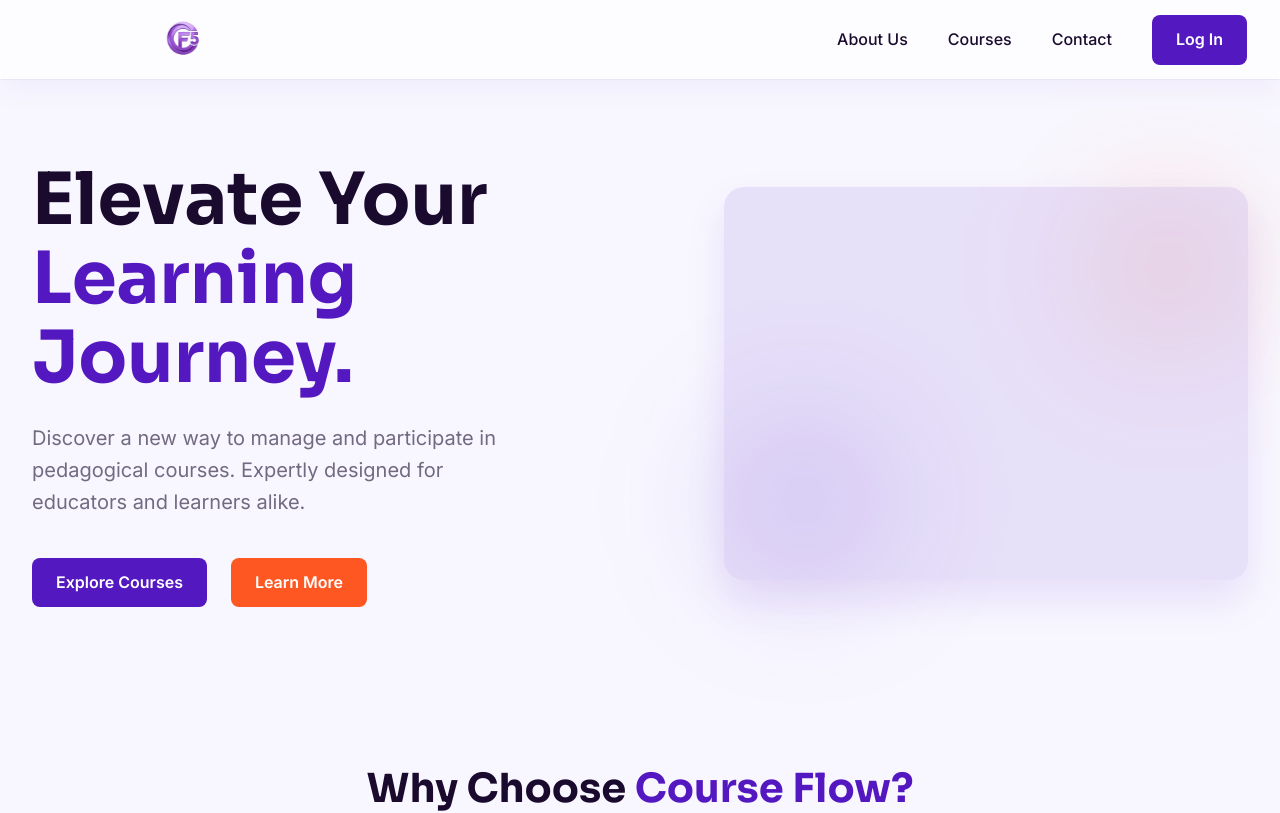
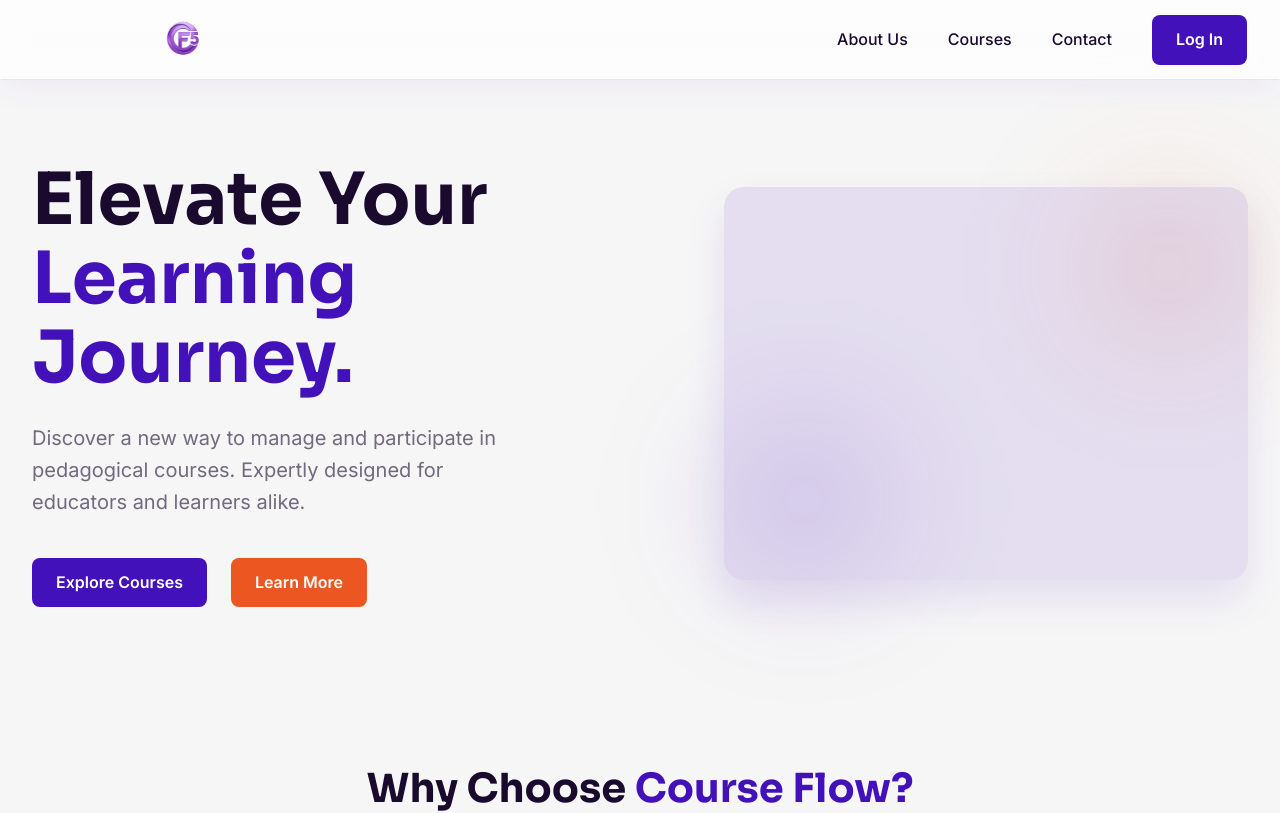
Before and after one commit to Kevingedev/CourseFlow, a Vue app: page / in a window 1280 px wide. Shown: the top 813 px of the page. Built offline with nearby package versions, Linux system fonts and the light colour scheme.

Commit message:
traer cambios de kevin

```diff
--- a/src/assets/main.css
+++ b/src/assets/main.css
@@ -1,16 +1,47 @@
 @import url('https://fonts.googleapis.com/css2?family=Sora:wght@400;600;700&family=Inter:wght@400;500;600&display=swap');
 
 :root {
-  /* Color Palette */
-  --primary-color: #5418c1;
-  --primary-color-soft: rgba(84, 24, 193, 0.1);
-  --secondary-color: #ff5722;
-  --secondary-color-soft: rgba(255, 87, 34, 0.1);
+  /* -- Primarios (Púrpura) -- */
+  --primary-100: #21006C;
+  --primary-90: #2E0490;
+  --primary-80: #32059B;
+  --primary-70: #3B0BAC;
+  --primary-60: #4311B9; /* Principal */
+  --primary-50: #724CCA;
+  --primary-40: #A18BDC;
+  --primary-30: #CBBFE8;
+  --primary-20: #E5DFF3;
+  --primary-10: #F5F2FA;
+
+  /* -- Secundarios (Naranja / Coral) -- */
+  --secondary-100: #6F1A00;
+  --secondary-90: #B22A01;
+  --secondary-80: #CA3A0F;
+  --secondary-78: #E24C1F;
+  --secondary-60: #EC5620; /* Principal */
+  --secondary-50: #F1805E;
+  --secondary-40: #F5AA94;
+  --secondary-30: #F9CCBF;
+  --secondary-20: #FBDDD4;
+  --secondary-10: #FDEEEA;
+
+  /* -- Acentos y Neutros -- */
+  --accent-orange: #FF4700;
+  --accent-teal: #0A4749;
+  --neutral-white: #FFFFFF;
+  --neutral-black: #000000;
+  --neutral-gray: #F6F6F6;
+
+  /* Semantic Mappings */
+  --primary-color: var(--primary-60);
+  --primary-color-soft: rgba(67, 17, 185, 0.1);
+  --secondary-color: var(--secondary-60);
+  --secondary-color-soft: rgba(236, 86, 32, 0.1);
   --text-dark: #1a0b2e;
   --text-muted: rgba(26, 11, 46, 0.6);
-  --bg-color: #f8f7ff;
-  --white: #ffffff;
-  --border-color: rgba(84, 24, 193, 0.1);
+  --bg-color: var(--neutral-gray);
+  --white: var(--neutral-white);
+  --border-color: rgba(67, 17, 185, 0.1);
 
   /* Typography */
   --font-main: 'Inter', sans-serif;
--- a/src/components/AppFooter.vue
+++ b/src/components/AppFooter.vue
@@ -1,5 +1,5 @@
 <script setup lang="ts">
-import logoUrl from '@/assets/logo.svg'
+import logoUrl from '../assets/logo.svg'
 </script>
 
 <template>
@@ -151,7 +151,7 @@ import logoUrl from '@/assets/logo.svg'
 
 .footer-bottom {
   padding-top: 2rem;
-  border-top: 1px solid rgba(84, 24, 193, 0.05);
+  border-top: 1px solid rgba(67, 17, 185, 0.05);
   display: flex;
   justify-content: space-between;
   align-items: center;
--- a/src/components/AppNavbar.vue
+++ b/src/components/AppNavbar.vue
@@ -1,8 +1,8 @@
 <script setup lang="ts">
 import { ref } from 'vue'
-import { useAuthStore } from '@/stores/auth'
+import { useAuthStore } from '../stores/auth'
 import { useRouter } from 'vue-router'
-import logoUrl from '@/assets/logo.svg'
+import logoUrl from '../assets/logo.svg'
 
 const isMenuOpen = ref(false)
 const authStore = useAuthStore()
@@ -156,7 +156,7 @@ const handleLogout = () => {
   border-radius: 6px;
   font-weight: 600;
   font-size: 0.9rem;
-  border: 1px solid rgba(255, 87, 34, 0.2);
+  border: 1px solid rgba(236, 86, 32, 0.2);
   transition: all 0.2s ease;
 }
 
--- a/src/components/home/HomeHero.vue
+++ b/src/components/home/HomeHero.vue
@@ -93,7 +93,7 @@
   background-color: var(--primary-color-soft);
   border-radius: 20px;
   overflow: hidden;
-  box-shadow: 0 20px 40px rgba(84, 24, 193, 0.1);
+  box-shadow: 0 20px 40px rgba(67, 17, 185, 0.1);
 }
 
 .decor-blob {
--- a/src/views/CourseDetail.vue
+++ b/src/views/CourseDetail.vue
@@ -756,7 +756,7 @@ async function submitForm() {
 .form-input:focus {
   outline: none;
   border-color: var(--primary-color);
-  box-shadow: 0 0 0 4px rgba(84, 24, 193, 0.08);
+  box-shadow: 0 0 0 4px rgba(67, 17, 185, 0.08);
 }
 
 textarea.form-input {
@@ -806,7 +806,7 @@ select.form-input {
 .phone-country:focus {
   outline: none;
   border-color: var(--primary-color);
-  box-shadow: 0 0 0 4px rgba(84, 24, 193, 0.08);
+  box-shadow: 0 0 0 4px rgba(67, 17, 185, 0.08);
 }
 
 .phone-input-group .form-input {
@@ -855,7 +855,7 @@ select.form-input {
 
 .full-width:hover:not(:disabled) {
   transform: translateY(-2px);
-  box-shadow: 0 8px 16px rgba(84, 24, 193, 0.2);
+  box-shadow: 0 8px 16px rgba(67, 17, 185, 0.2);
 }
 
 .full-width:active:not(:disabled) {
@@ -882,7 +882,7 @@ select.form-input {
 
 .btn-primary-link:hover {
   transform: translateY(-2px);
-  box-shadow: 0 8px 16px rgba(84, 24, 193, 0.2);
+  box-shadow: 0 8px 16px rgba(67, 17, 185, 0.2);
 }
 
 .prerequisites-box {
@@ -910,7 +910,7 @@ select.form-input {
 .warning-badge {
   background-color: var(--secondary-color-soft);
   color: var(--secondary-color);
-  border: 1px solid rgba(255, 87, 34, 0.2);
+  border: 1px solid rgba(236, 86, 32, 0.2);
   border-radius: 8px;
   padding: 0.75rem 1rem;
   font-size: 0.85rem;
--- a/src/views/LoginView.vue
+++ b/src/views/LoginView.vue
@@ -1,6 +1,6 @@
 <script setup lang="ts">
 import { ref, reactive, onMounted, onUnmounted } from 'vue'
-import { useAuthStore } from '@/stores/auth'
+import { useAuthStore } from '../stores/auth'
 import { useRouter, useRoute } from 'vue-router'
 
 const authStore = useAuthStore()
@@ -324,14 +324,14 @@ input.has-error:focus {
 }
 
 .alert-info {
-  background-color: rgba(84, 24, 193, 0.08);
-  border: 1px solid rgba(84, 24, 193, 0.15);
+  background-color: rgba(67, 17, 185, 0.08);
+  border: 1px solid rgba(67, 17, 185, 0.15);
   color: var(--primary-color);
 }
 
 .alert-error {
-  background-color: rgba(255, 87, 34, 0.08);
-  border: 1px solid rgba(255, 87, 34, 0.15);
+  background-color: rgba(236, 86, 32, 0.08);
+  border: 1px solid rgba(236, 86, 32, 0.15);
   color: var(--secondary-color);
 }
 
@@ -395,7 +395,7 @@ input.has-error:focus {
 
 .demo-btn:hover {
   transform: translateY(-1px);
-  box-shadow: 0 2px 8px rgba(84, 24, 193, 0.05);
+  box-shadow: 0 2px 8px rgba(67, 17, 185, 0.05);
 }
 
 .demo-btn.role-suadmin:hover {
--- a/src/views/admin/AdminDashboard.vue
+++ b/src/views/admin/AdminDashboard.vue
@@ -1,5 +1,5 @@
 <script setup lang="ts">
-import { useAuthStore } from '@/stores/auth'
+import { useAuthStore } from '../../stores/auth'
 
 const authStore = useAuthStore()
 </script>
@@ -220,7 +220,7 @@ h1 {
 .action-btn:hover {
   border-color: var(--primary-color);
   transform: translateY(-3px);
-  box-shadow: 0 4px 15px rgba(84, 24, 193, 0.08);
+  box-shadow: 0 4px 15px rgba(67, 17, 185, 0.08);
 }
 
 .action-btn.span-2 {
```
